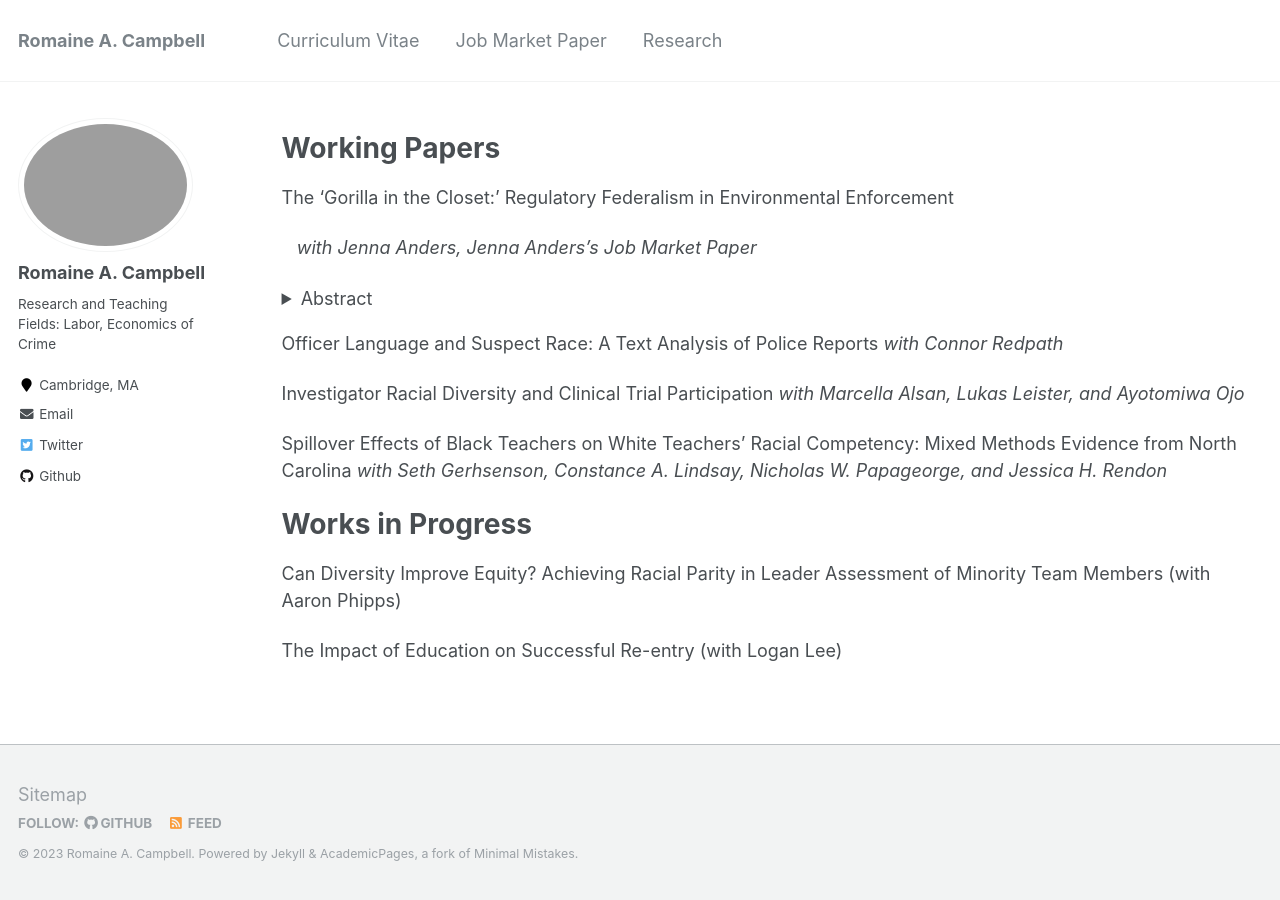
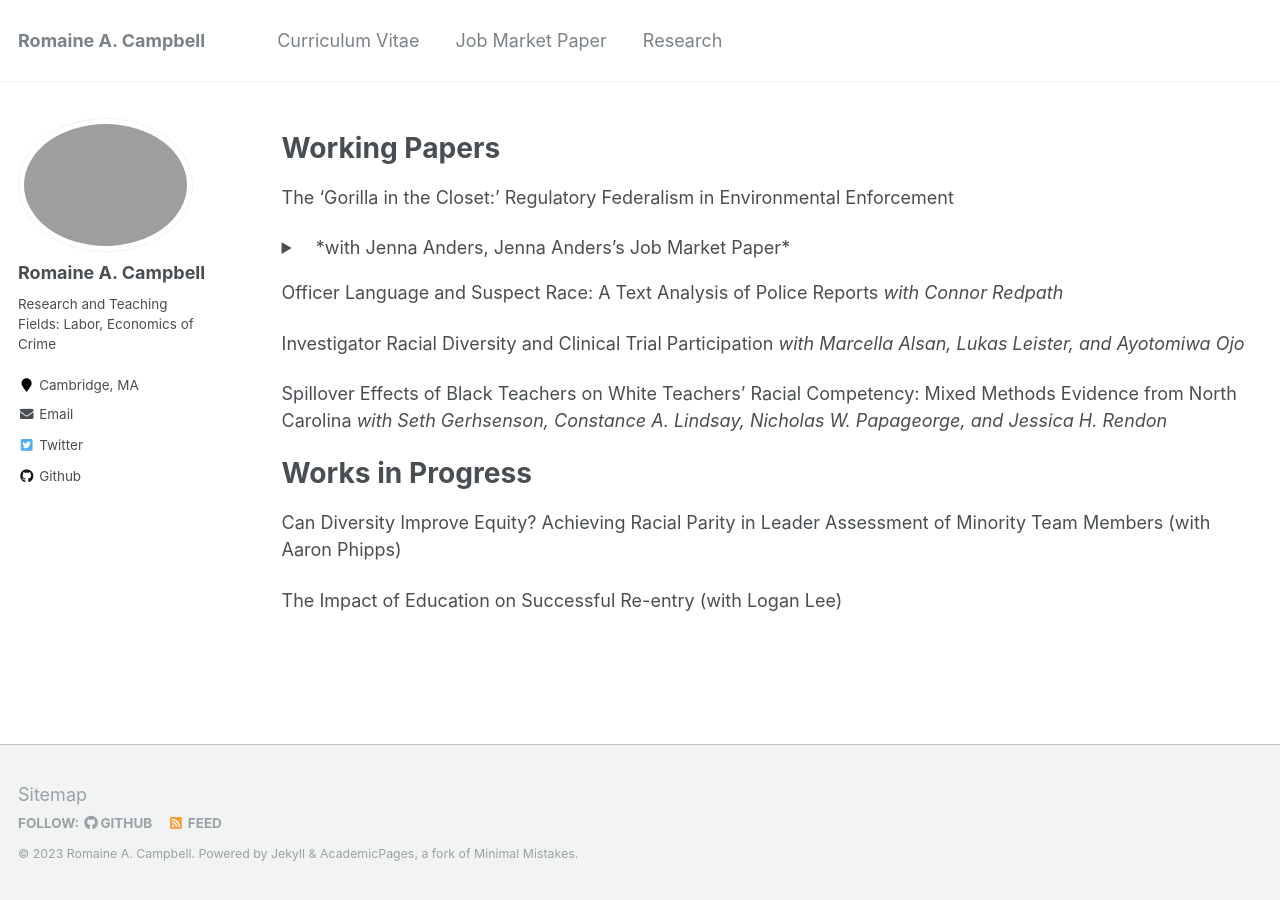
Before and after one commit to romainecampbell/romainecampbell.github.io, a Jekyll site: the page built from _pages/research.md, in a window 1280 px wide. Built offline with Jekyll 4.4.1, drawn with Linux system fonts in a browser that asks for light colours.

Commit message:
Update research.md

```diff
--- a/_pages/research.md
+++ b/_pages/research.md
@@ -9,10 +9,8 @@ Working Papers
 ======
 
 The ‘Gorilla in the Closet:’ Regulatory Federalism in Environmental Enforcement
-
-&nbsp;&nbsp;&nbsp;*with Jenna Anders, Jenna Anders’s Job Market Paper*
 <details>
- <summary>Abstract</summary>
+ <summary>&nbsp;&nbsp;&nbsp;*with Jenna Anders, Jenna Anders’s Job Market Paper*</summary>
  Will be posted soon.
 </details>
 
```
